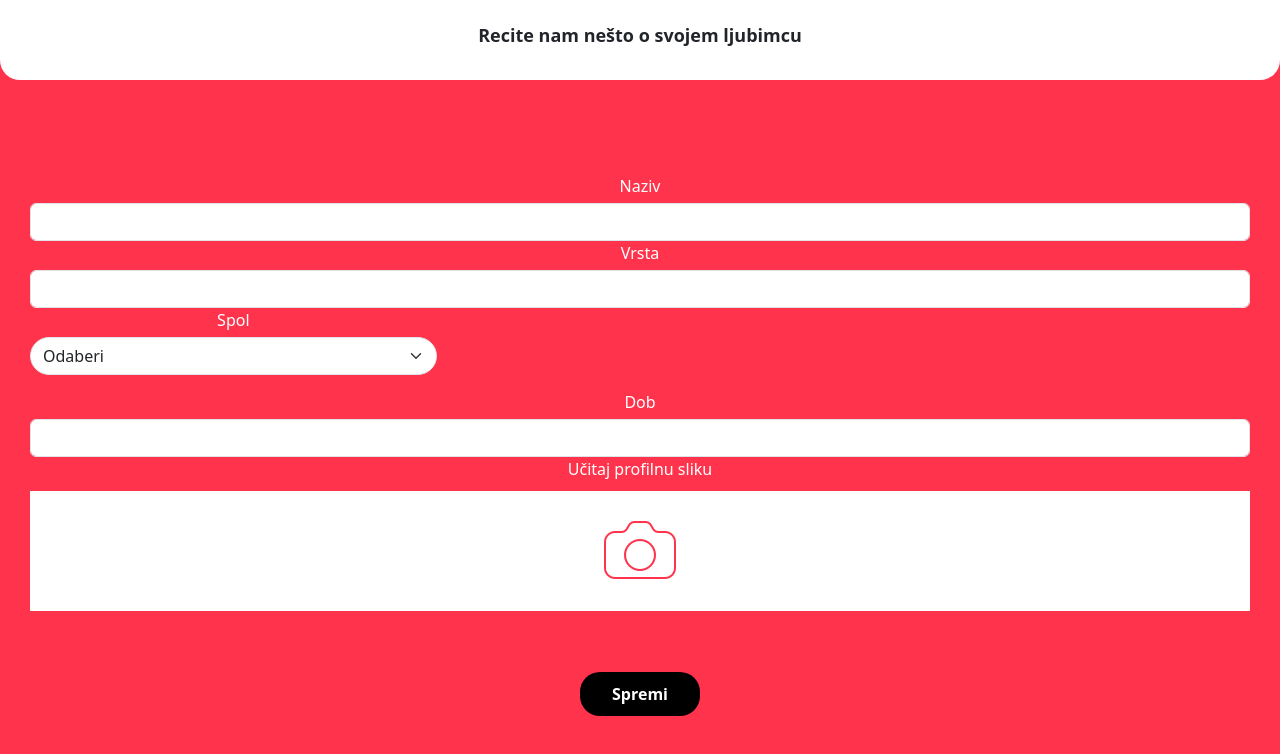
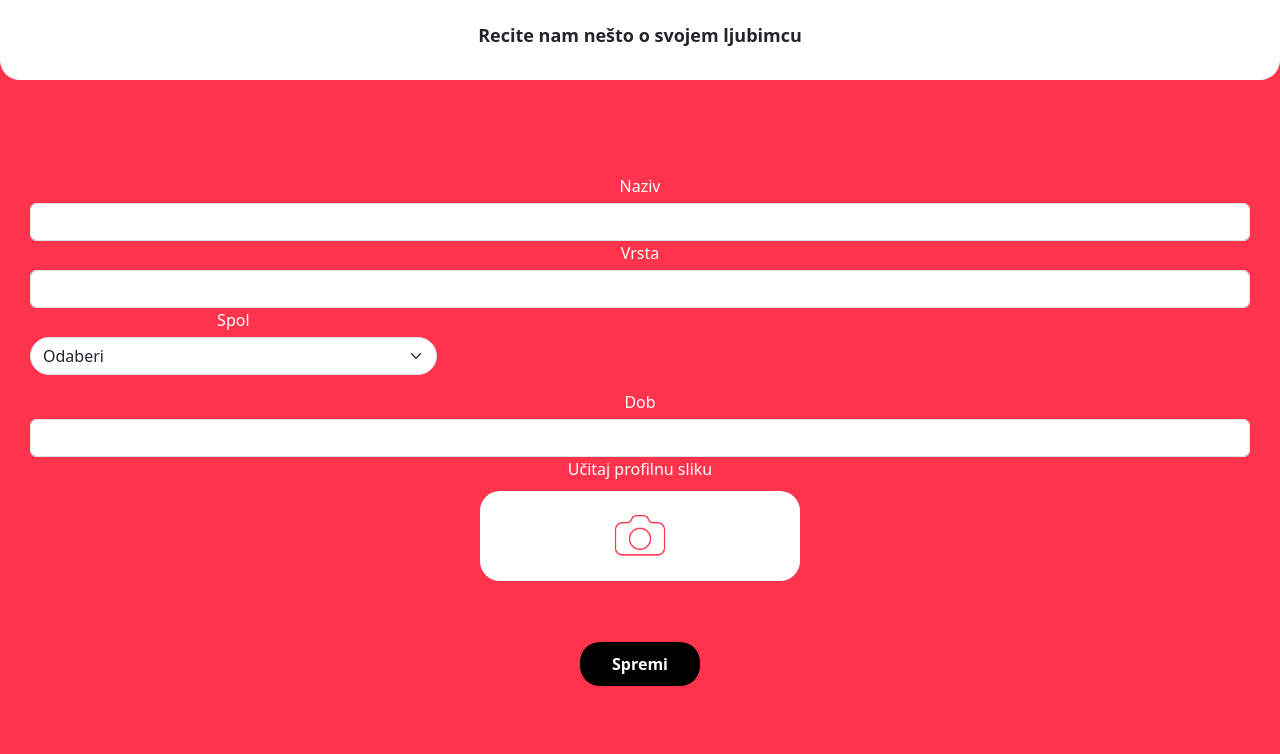
Before and after one commit to mrubil/my-pet, a Vue app: page /RegistracijskaForma in a window 1280 px wide. Shown: the top 754 px of the page. Built offline with nearby package versions, Linux system fonts and the light colour scheme; no server answers.

Commit message:
Update RegistracijskaForma.vue

```diff
--- a/src/views/RegistracijskaForma.vue
+++ b/src/views/RegistracijskaForma.vue
@@ -33,7 +33,11 @@
         <div class="Slika">
           Učitaj profilnu sliku
           <div class="Upload">
-            <img class="square" :src="require('@/assets/Camera.png')" />
+            <img
+              class="square"
+              :src="require('@/assets/Camera.png')"
+              height="70vw"
+            />
           </div>
         </div>
         <button type="button" class="button-done">Spremi</button>
@@ -83,5 +87,9 @@ body {
   padding: 10px;
   margin-top: 10px;
   background: white;
+  width: 25vw;
+  border-radius: 20px;
+  margin-left: auto;
+  margin-right: auto;
 }
 </style>
```
